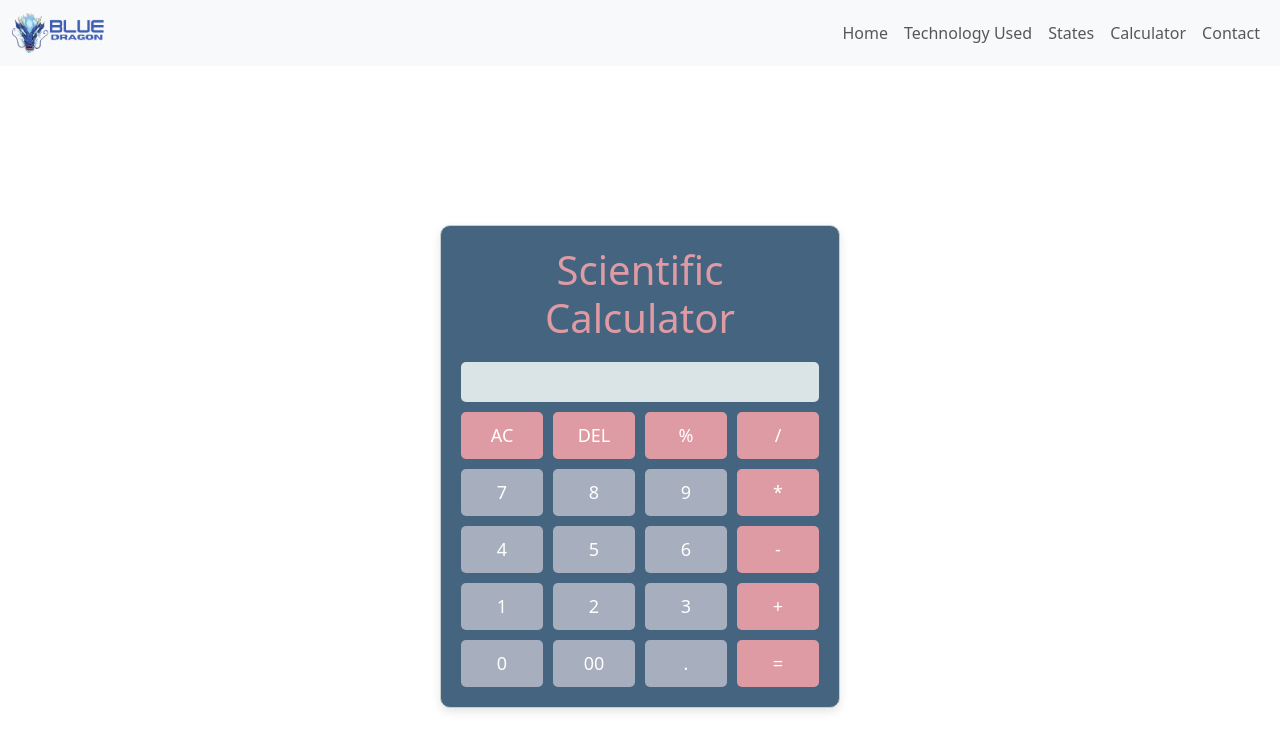
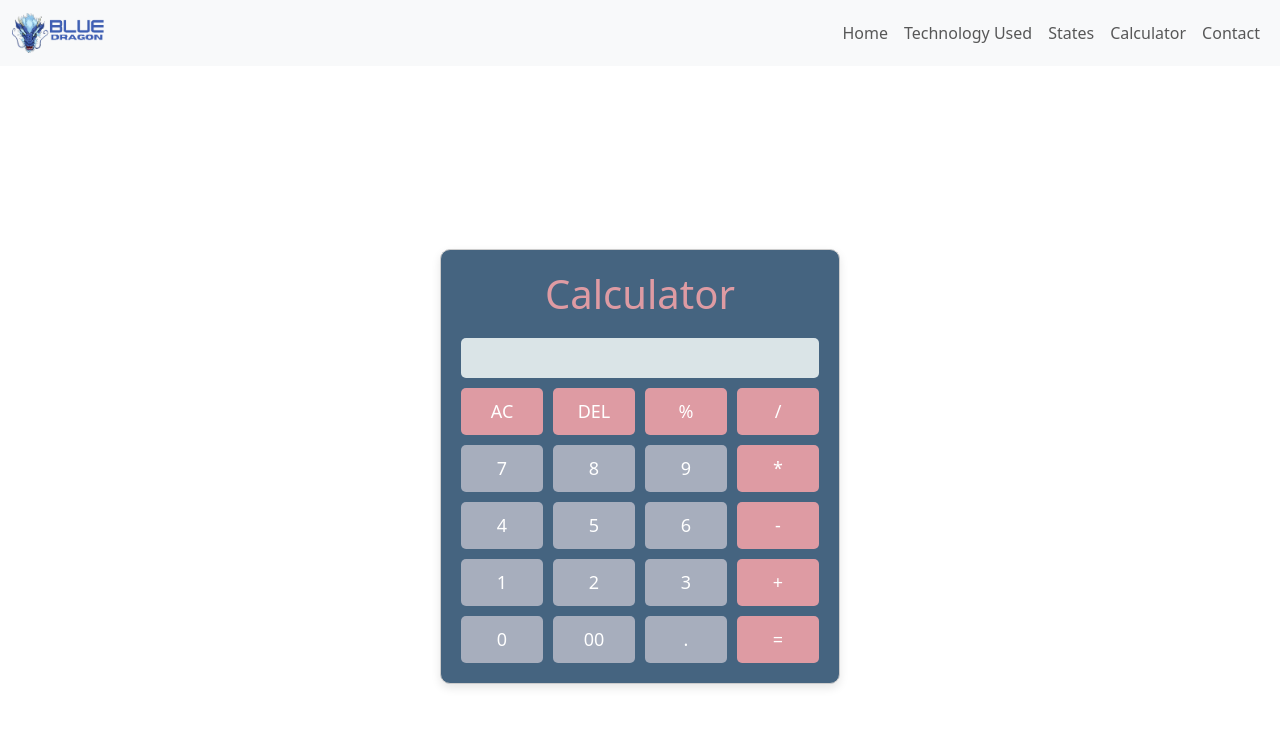
Before and after one commit to hamza-Amjad5163/ML-project-React-Flask-Python, a React (Create React App) app: page /calculator in a window 1280 px wide. Shown: the top 750 px of the page. Built offline with nearby package versions, Linux system fonts and the light colour scheme; a web font is replaced by a local one.

Commit message:
calculator

```diff
--- a/src/components/calculator/calculator.js
+++ b/src/components/calculator/calculator.js
@@ -116,7 +116,7 @@ const Calculator = () => {
   return (
     <CalculatorContainer>
       <CalculatorCard>
-        <Title style={{ color: "#DE9BA3" }}>Scientific Calculator</Title>
+        <Title style={{ color: "#DE9BA3" }}>Calculator</Title>
         <Screen>
           <InputText>{input}</InputText>
           <OutputText>{output}</OutputText>
```
